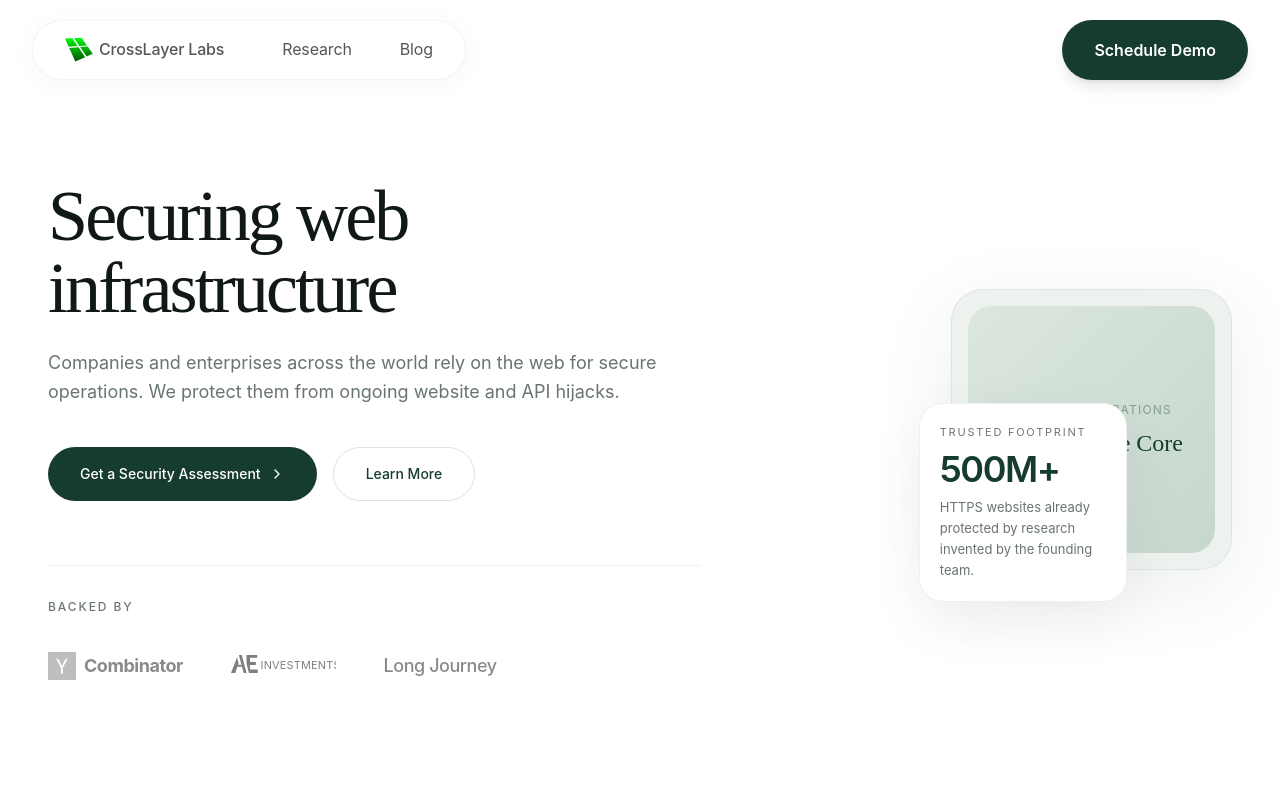
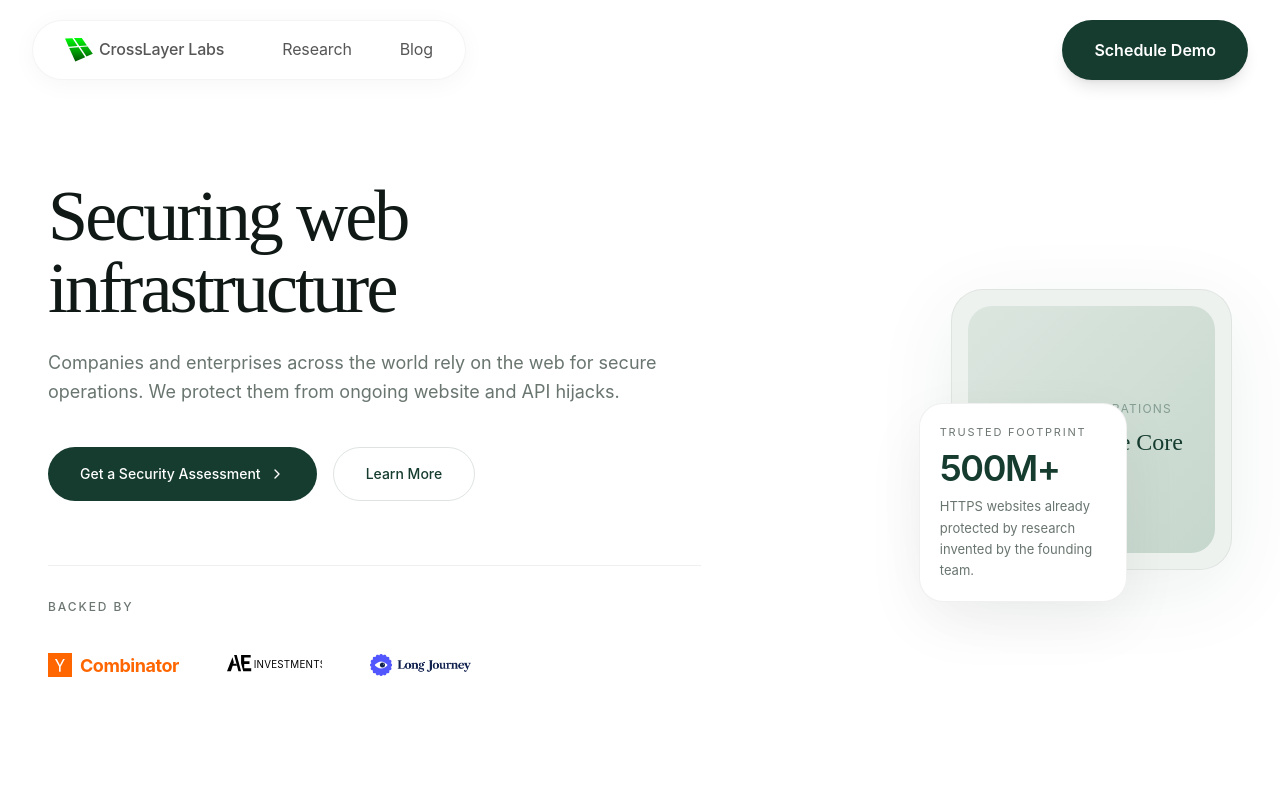
Before and after one commit to Ux-Geek/Crosslayer-Labs, a Next.js app: page / in a window 1280 px wide. Shown: the top 800 px of the page. Built offline with nearby package versions, Linux system fonts and the light colour scheme; a web font is replaced by a local one.

Commit message:
feat: update investor logos and styling in Hero section

```diff
--- a/src/components/CTAFooter.tsx
+++ b/src/components/CTAFooter.tsx
@@ -81,9 +81,10 @@ export default function CTAFooter() {
           </div>
         </div>
 
-        {/* Bottom Giant Wordmark — 0.9x scale + hover glow */}
-        <div className="group/wordmark pointer-events-auto relative z-0 mt-12 mb-[-50px] flex w-full scale-[0.9] items-center justify-center overflow-hidden opacity-5 select-none transition-all duration-700 hover:opacity-10 hover:text-[#00FF00]">
-          <div className="flex items-center text-[150px] md:text-[220px] lg:text-[280px] font-display font-bold whitespace-nowrap leading-none tracking-tighter">
+        {/* Bottom Giant Wordmark — Responsive scale + hover glow */}
+        <div className="group/wordmark pointer-events-auto relative z-0 mt-12 mb-[-30px] flex w-full scale-[0.9] items-center justify-center overflow-hidden opacity-5 select-none transition-all duration-700 hover:opacity-10 hover:text-[#00FF00] md:mb-[-50px]">
+          <div className="flex items-center gap-6 font-display font-bold whitespace-nowrap leading-none tracking-tighter text-[70px] sm:text-[120px] md:gap-12 md:text-[220px] lg:text-[280px]">
+            <img src="/logo.svg" alt="" className="h-[50px] w-auto transition-all duration-700 group-hover/wordmark:opacity-100 opacity-50 grayscale group-hover/wordmark:grayscale-0 sm:h-[100px] md:h-[200px]" />
             CROSSLAYER
           </div>
         </div>
--- a/src/components/Hero.tsx
+++ b/src/components/Hero.tsx
@@ -42,19 +42,19 @@ export default function Hero() {
             </p>
             <div className="flex flex-wrap items-center gap-12 pt-4">
               {/* Y Combinator */}
-              <div className="flex items-center gap-2 opacity-50 grayscale transition-all hover:opacity-100 hover:grayscale-0">
-                <img src="/yc.svg" alt="Y Combinator" className="h-7 w-auto" />
-                <span className="text-[18px] font-bold tracking-tight text-[#101915]">Combinator</span>
+              <div className="flex items-center gap-2">
+                <img src="/yc.svg" alt="Y Combinator" className="h-6 w-auto" />
+                <span className="text-[18px] font-bold tracking-tight text-[#FF6600]">Combinator</span>
               </div>
 
               {/* AE Investments */}
-              <div className="flex items-center opacity-50 grayscale transition-all hover:opacity-100 hover:grayscale-0">
-                <img src="/ae-investments.svg" alt="AE Investments" className="h-[22px] w-auto" />
+              <div className="flex items-center">
+                <img src="/ae-investments.svg" alt="AE Investments" className="h-[20px] w-auto" />
               </div>
 
               {/* Long Journey */}
-              <div className="flex items-center opacity-50 grayscale transition-all hover:opacity-100 hover:grayscale-0">
-                <span className="text-[18px] font-medium tracking-tight text-[#101915]">Long Journey</span>
+              <div className="flex items-center">
+                <img src="/long-journey.webp" alt="Long Journey" className="h-[22px] w-auto" />
               </div>
             </div>
           </div>
```
Also changed, not shown: public/long-journey.webp (added).
